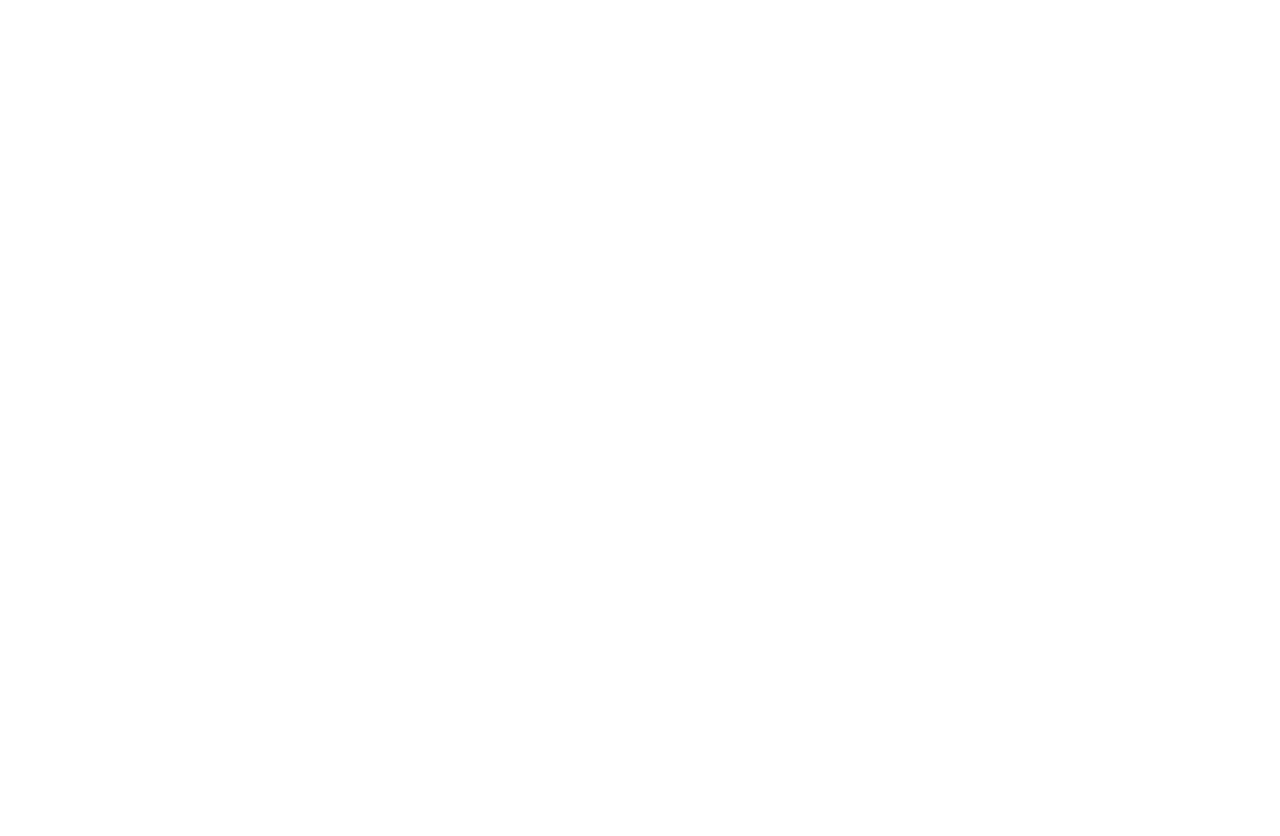
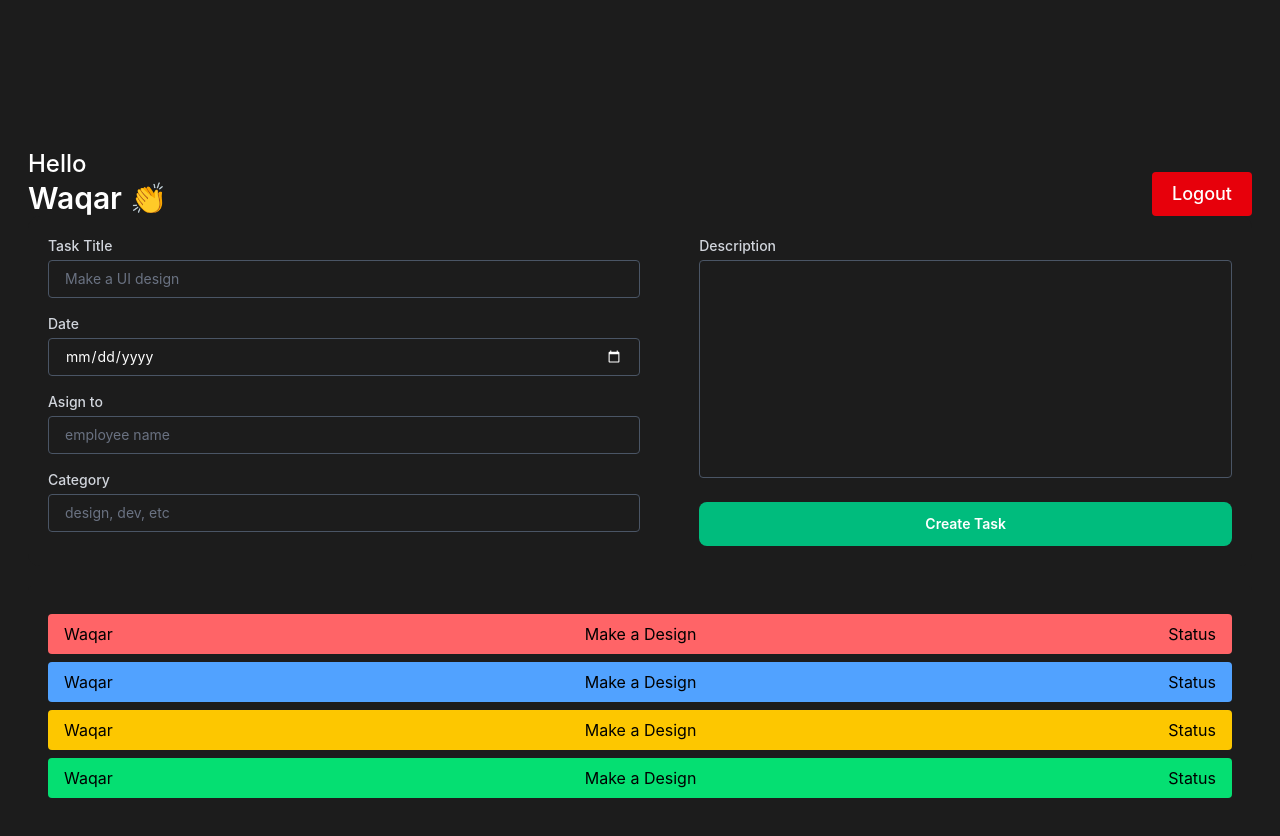
Before and after one commit to waqar-ahmeddev/Employee-Management-System-Mern-Frontend-, a React (Vite) app: page / in a window 1280 px wide. Shown: the part 1480-2316 px from the top of the page. Before the commit the page ends 800 px from the top, so only its background shows below. Built offline with nearby package versions, Linux system fonts and the light colour scheme.

Commit message:
git commit -m "Refactor admin dashboard layout and optimize task component positioning"

```diff
--- a/src/App.jsx
+++ b/src/App.jsx
@@ -7,6 +7,8 @@
 
   return (
   <>
+  <Login />
+  <EmployeeDashboard />
   <AdminDashboard />
   </>
   );
--- a/src/components/Dashboard/AdminDashboard.jsx
+++ b/src/components/Dashboard/AdminDashboard.jsx
@@ -1,14 +1,21 @@
 import React from 'react'
 import Header from '../others/Header'
 import CreateTask from '../others/CreateTask'
-
+import AllTask from '../others/AllTask'
 const AdminDashboard = () => {
   return (
-    <div className='h-screen w-full p-7 bg-[#1C1C1C]'>
-    <Header />
-    <CreateTask />
-    </div>
+    <div className='h-screen w-full p-7 bg-[#1c1c1c] flex flex-col overflow-hidden'>
+
+  <Header />
+
+  <CreateTask />
+
+  {/* FIX */}
+  <div className='flex-1 overflow-hidden'>
+    <AllTask />
+  </div>
+
+</div>
   )
 }
-
 export default AdminDashboard
--- /dev/null
+++ b/src/components/others/AllTask.jsx
@@ -0,0 +1,30 @@
+import React from 'react'
+
+const AllTask = () => {
+  return (
+    <div id='LabTask' className='rounded p-5 mt-5 bg-[#1c1c1c] h-full overflow-y-auto'>
+        <div className='py-2 px-4 mt-2 flex bg-red-400 justify-between rounded items-center '>
+            <h2>Waqar</h2>
+            <h3>Make a Design</h3>
+            <h5>Status</h5>
+        </div>
+        <div className='py-2 px-4 mt-2 flex bg-blue-400 justify-between rounded items-center'>
+            <h2>Waqar</h2>
+            <h3>Make a Design</h3>
+            <h5>Status</h5>
+        </div>
+        <div className='py-2 px-4 mt-2 flex bg-yellow-400 justify-between rounded items-center'>
+            <h2>Waqar</h2>
+            <h3>Make a Design</h3>
+            <h5>Status</h5>
+        </div>
+        <div className='py-2 px-4 mt-2 flex bg-green-400 justify-between rounded items-center'>
+            <h2>Waqar</h2>
+            <h3>Make a Design</h3>
+            <h5>Status</h5>
+        </div>
+    </div>
+  )
+}
+
+export default AllTask
--- a/src/components/others/CreateTask.jsx
+++ b/src/components/others/CreateTask.jsx
@@ -2,7 +2,7 @@
 
 const CreateTask = () => {
   return (
-   <div className='p-5 bg-[#1c1c1c] mt-7 rounded-xl'>
+   <div className='p-5 bg-[#1c1c1c] rounded-xl'>
       <form className='flex flex-wrap w-full items-start justify-between gap-10'>
 
         {/* Left Side: Inputs Group */}
--- a/src/index.css
+++ b/src/index.css
@@ -1,5 +1,8 @@
 @import "tailwindcss";
 #tasklist::-webkit-scrollbar{
+  display: none;
+}
+#LabTask::-webkit-scrollbar{
   display: none;
 }
 /* :root {
```
